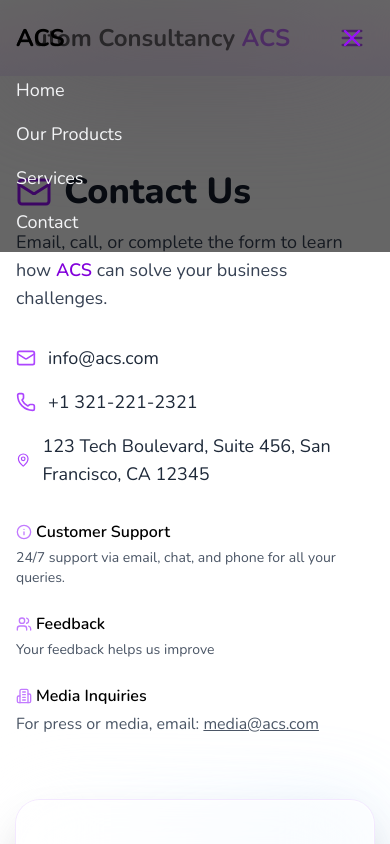
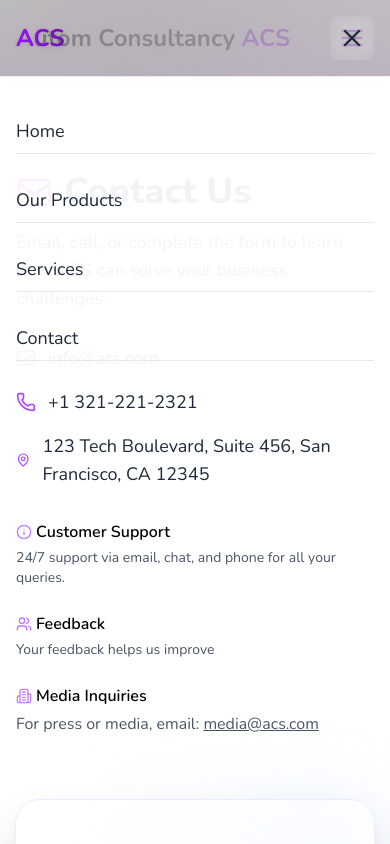
Before and after one commit to vijayguhan10/ACS-Website, a React (Vite) app: page /contact in a window 390 px wide. Both pictures are taken after a click on the button 352 px from the left and 38 px from the top of the page. Shown: the top 844 px of the page. Built offline with nearby package versions, Linux system fonts and the light colour scheme; a web font is replaced by a local one.

Commit message:
changed the header

```diff
--- a/src/components/Nav.jsx
+++ b/src/components/Nav.jsx
@@ -54,59 +54,65 @@ const Nav = () => {
       {/* Mobile Menu */}
       {menuOpen && (
         <>
-          {/* Menu Container */}
-          <div className="fixed top-0 left-0 w-full z-50 backdrop-blur-3xl bg-black/60 animate-slide-down p-4">
-            {/* Header */}
-            <div className="flex justify-between items-center mb-4">
-              <span className="text-2xl font-bold text-gradient">ACS</span>
+          {/* Background overlay with blur effect */}
+          <div
+            className="fixed inset-0 z-40 bg-black/30 backdrop-blur-3xl"
+            onClick={() => setMenuOpen(false)}
+            aria-label="Close menu overlay"
+          ></div>
+
+          {/* Menu Container with glass effect */}
+          <div className="fixed top-0 left-0 w-full min-h-screen z-50 animate-slide-down">
+            {/* Header with frosted glass effect */}
+            <div className="bg-white/20 backdrop-blur-3xl border-b border-white/30 shadow-lg p-4">
+              <div className="flex justify-between items-center">
+                <span className="text-2xl font-bold bg-gradient-to-r from-purple-600 to-purple-800 bg-clip-text text-transparent drop-shadow-sm">
+                  ACS
+                </span>
                 <button
-                className="p-2 rounded-md hover:bg-gray-200/20 transition"
+                  className="p-2 rounded-md hover:bg-white/20 transition backdrop-blur-sm"
                   onClick={() => setMenuOpen(false)}
                   aria-label="Close menu"
                 >
-                <X className="w-7 h-7 text-purple-600" />
+                  <X className="w-7 h-7 text-gray-800 drop-shadow-sm" />
                 </button>
               </div>
+            </div>
 
-            {/* Menu Links */}
-            <nav className="flex flex-col gap-4 text-lg">
+            {/* Menu Links with solid background */}
+            <div className="bg-white/95 backdrop-blur-sm">
+              <nav className="flex flex-col gap-6 text-lg p-4 pt-8">
                 <a
                   href="/"
                   onClick={() => setMenuOpen(false)}
-                className="text-gray-100 hover:text-purple-400 transition"
+                  className="text-gray-800 hover:text-purple-600 transition py-2 border-b border-gray-200"
                 >
                   Home
                 </a>
                 <a
                   href="/products"
                   onClick={() => setMenuOpen(false)}
-                className="text-gray-100 hover:text-purple-400 transition"
+                  className="text-gray-800 hover:text-purple-600 transition py-2 border-b border-gray-200"
                 >
                   Our Products
                 </a>
                 <a
                   href="/services"
                   onClick={() => setMenuOpen(false)}
-                className="text-gray-100 hover:text-purple-400 transition"
+                  className="text-gray-800 hover:text-purple-600 transition py-2 border-b border-gray-200"
                 >
                   Services
                 </a>
                 <a
                   href="/contact"
                   onClick={() => setMenuOpen(false)}
-                className="text-gray-100 hover:text-purple-400 transition"
+                  className="text-gray-800 hover:text-purple-600 transition py-2 border-b border-gray-200"
                 >
                   Contact
                 </a>
               </nav>
             </div>
-
-          {/* Background overlay to close on clicking outside */}
-          <div
-            className="fixed inset-0 z-40"
-            onClick={() => setMenuOpen(false)}
-            aria-label="Close menu overlay"
-          ></div>
+          </div>
         </>
       )}
 
```
Lines whose indentation alone changed are shown as unchanged.
